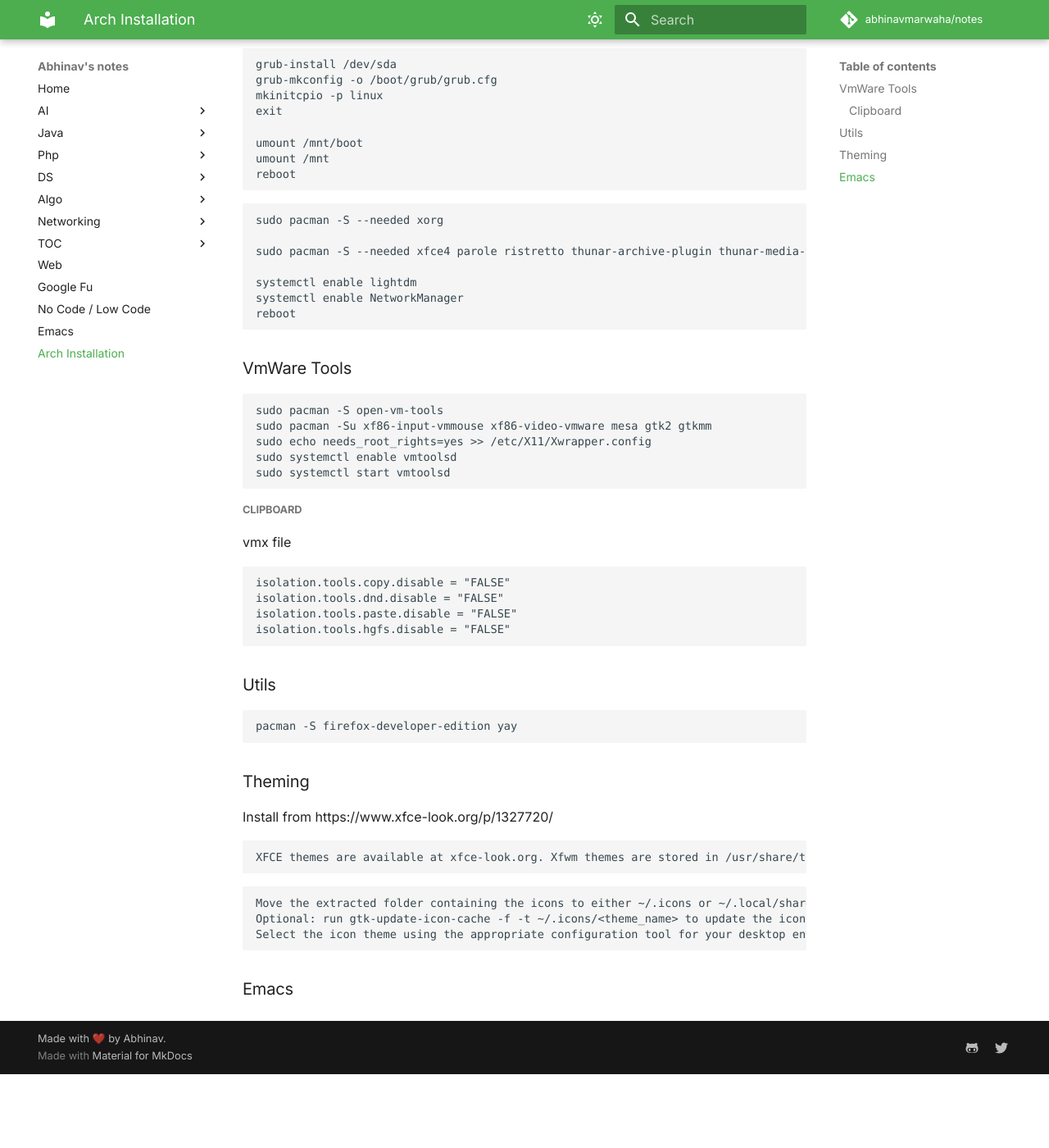
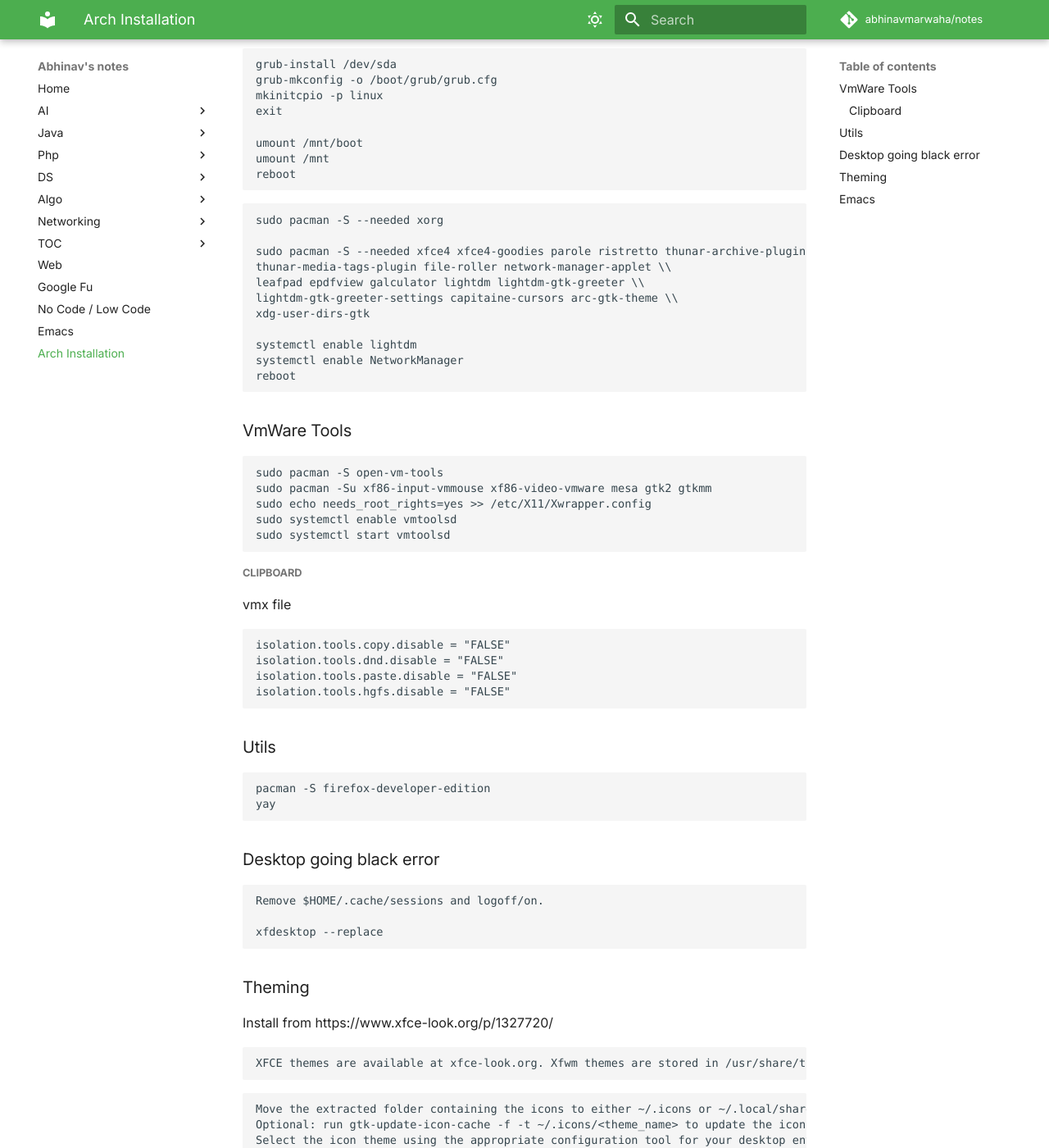
Before and after one commit to abhinavmarwaha/notes, an MkDocs documentation site: the page built from docs/linux/setup.md, in a window 1280 px wide and 1400 px high, scrolled down 993 px. Shown: the whole window at 82% size. Built offline with MkDocs 1.6.1 and Material for MkDocs 9.7.7, drawn with Linux system fonts in a browser that asks for light colours; some web fonts are replaced; comment, search, counter and statistics services are not loaded; before the commit the page ends 2303 px from its top, so only the background shows below that.

Commit message:
js and csss

````diff
--- a/docs/linux/setup.md
+++ b/docs/linux/setup.md
@@ -63,7 +63,11 @@
 ```
 sudo pacman -S --needed xorg
 
-sudo pacman -S --needed xfce4 parole ristretto thunar-archive-plugin thunar-media-tags-plugin xfce4-goodies file-roller network-manager-applet leafpad epdfview galculator lightdm lightdm-gtk-greeter lightdm-gtk-greeter-settings capitaine-cursors arc-gtk-theme xdg-user-dirs-gtk
+sudo pacman -S --needed xfce4 xfce4-goodies parole ristretto thunar-archive-plugin \\
+thunar-media-tags-plugin file-roller network-manager-applet \\
+leafpad epdfview galculator lightdm lightdm-gtk-greeter \\
+lightdm-gtk-greeter-settings capitaine-cursors arc-gtk-theme \\
+xdg-user-dirs-gtk
 
 systemctl enable lightdm
 systemctl enable NetworkManager
@@ -94,7 +98,16 @@
 ### Utils
 
 ```
-pacman -S firefox-developer-edition yay
+pacman -S firefox-developer-edition
+yay
+```
+
+### Desktop going black error
+
+```
+Remove $HOME/.cache/sessions and logoff/on.
+
+xfdesktop --replace
 ```
 
 ### Theming
````
Also changed, not shown: docs/css/intro.md (added, +1 -0 lines), docs/js/async.md (added), docs/js/classes.md (added), docs/js/closures.md (added), docs/js/document.md (added), docs/js/error-handling.md (added), docs/js/events.md (added), docs/js/execution-context.md (added), docs/js/generators.md (added), docs/js/hoisting.md (added), docs/js/modules.md (added), docs/js/prototypes.md (added), docs/js/re.md (added), docs/js/shadowing.md (added), 3 more files.
